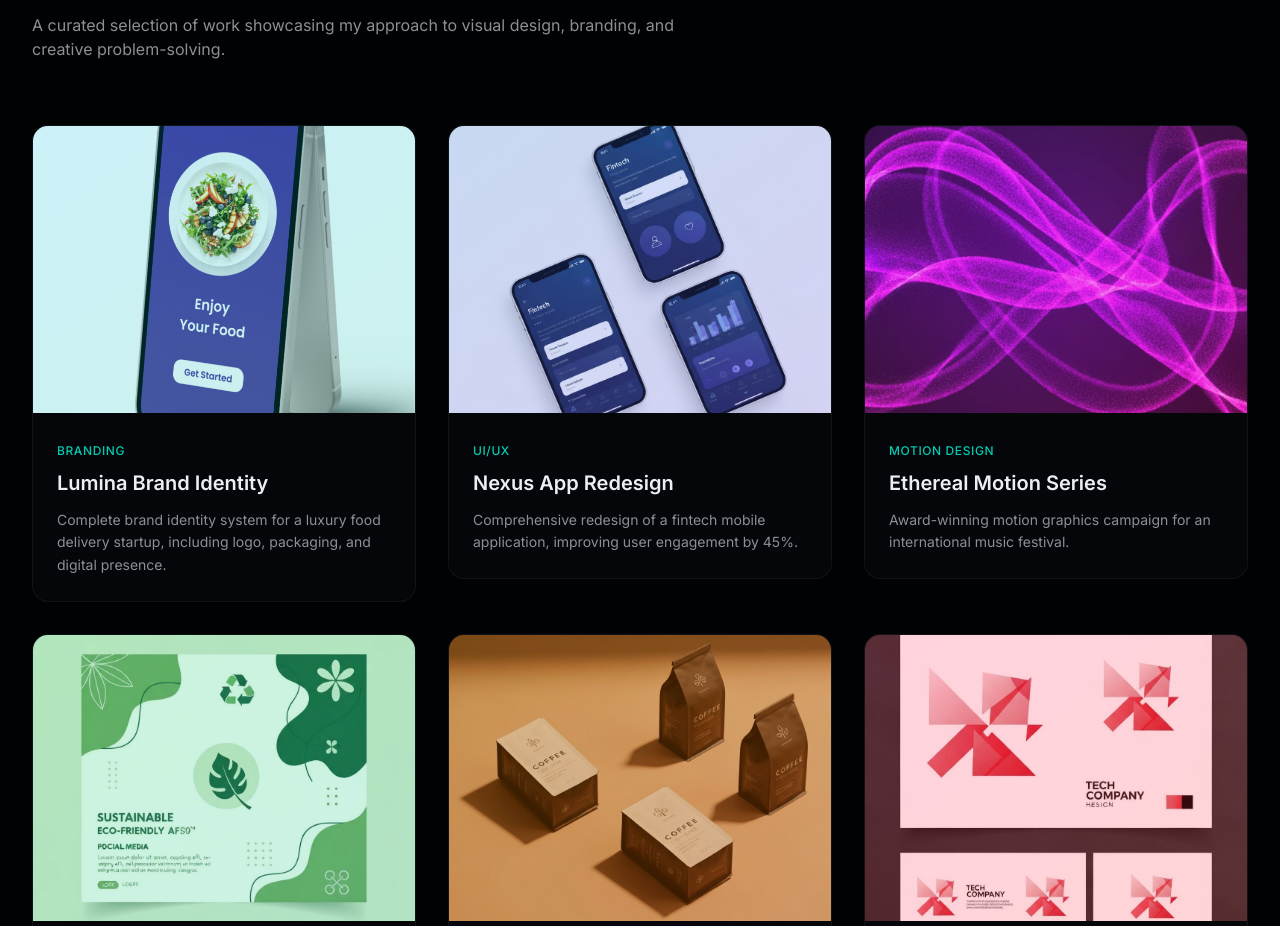
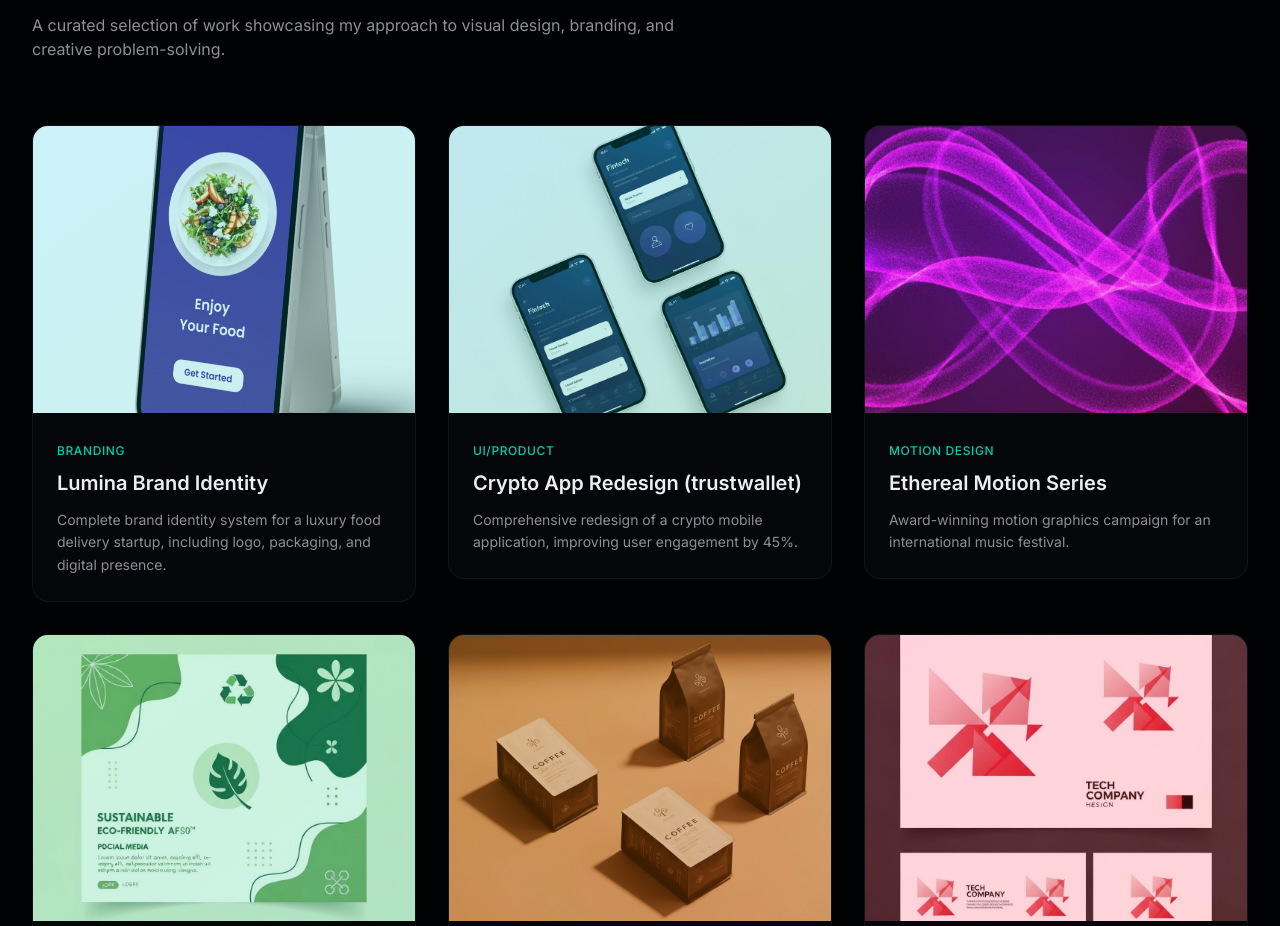
Before and after one commit to prasanjit-dey-ux/cheez-visual-designer, a Next.js app: page / in a window 1280 px wide. Shown: the part 3491-4417 px from the top of the page. Built offline with nearby package versions, Linux system fonts and the light colour scheme; a web font is replaced by a local one.

Commit message:
feat: update project details to crypto app redesign\n\nUpdated project title, category, description, link, and color.

```diff
--- a/components/projects-section.tsx
+++ b/components/projects-section.tsx
@@ -17,13 +17,13 @@ const projects = [
     color: "from-cyan-500/20 to-teal-500/20",
   },
   {
-    title: "Nexus App Redesign",
-    category: "UI/UX",
+    title: "Crypto App Redesign (trustwallet)",
+    category: "UI/Product",
     description:
-      "Comprehensive redesign of a fintech mobile application, improving user engagement by 45%.",
+      "Comprehensive redesign of a crypto mobile application, improving user engagement by 45%.",
     image: "/projects/nexus.jpg",
-    link: "https://behance.net",
-    color: "from-blue-500/20 to-indigo-500/20",
+    link: "https://www.behance.net/gallery/245065021/REDESIGN-OF-A-CRYPTO-WALLET",
+    color: "from-cyan-400/20 to-emerald-500/20",
   },
   {
     title: "Ethereal Motion Series",
```
